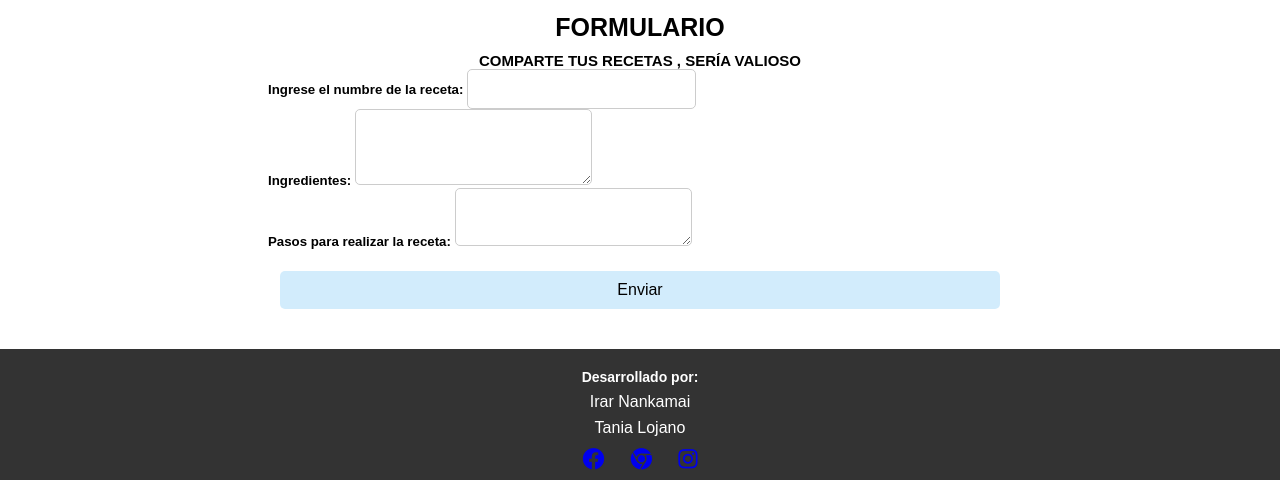
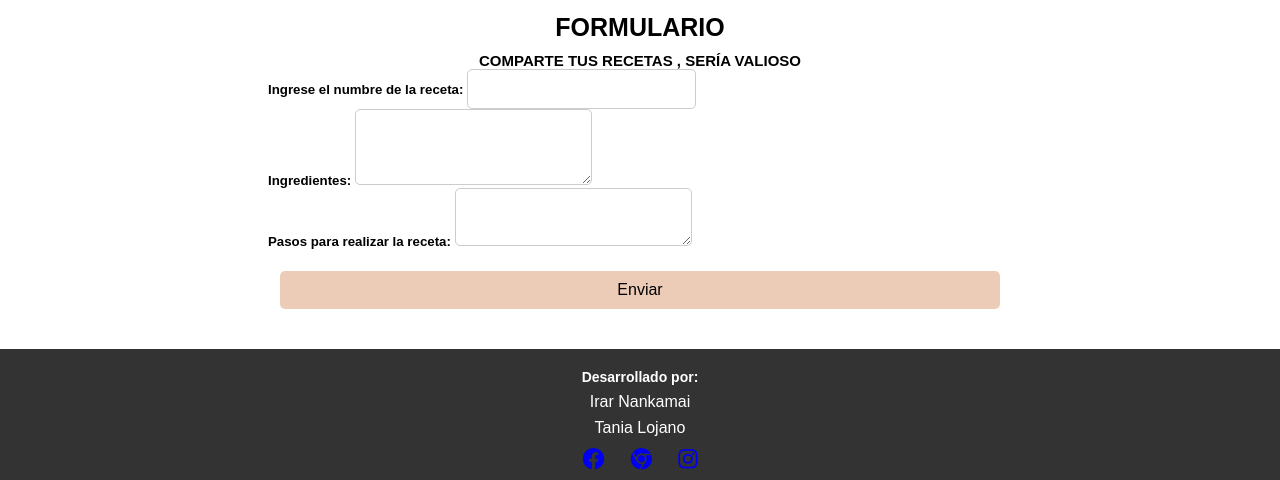
Before and after one commit to Tania024/Web_Recetas, a plain HTML site: page RECETA CULINARIA/RECETA CULINARIA/recetas.html in a window 1280 px wide. Shown: the part 6251-6731 px from the top of the page. Drawn offline with Linux system fonts and the light colour scheme; files that its build step writes are made by us from their sources; a script that the page names is missing.

Commit message:
barra
color de enviar y barra

```diff
--- a/RECETA CULINARIA/RECETA CULINARIA/css/styles.css
+++ b/RECETA CULINARIA/RECETA CULINARIA/css/styles.css
@@ -326,7 +326,7 @@ textarea.form-control {
 
 
 .btn:hover {
-    background-color: #00ccff;
+    background-color: #ec4f07d8;
 }
 
 .list-container {
@@ -374,7 +374,7 @@ textarea.form-control {
     padding: 10px 15px;
     font-size: 16px;
     border-radius: 5px;
-    background-color: #0b99eb2f;
+    background-color: #bb4c0248;
     border: none;
     color: #000;
     cursor: pointer;
--- a/RECETA CULINARIA/RECETA CULINARIA/js/index.js
+++ b/RECETA CULINARIA/RECETA CULINARIA/js/index.js
@@ -54,6 +54,8 @@ document.addEventListener("DOMContentLoaded", function() {
             const recipeDetailText = `Detalles de "${recipeName}" Aquí puedes agregar detalles específicos de la receta.`;
             recipeDetails.textContent = recipeDetailText;
         }
+
+
     });
 
 
```
